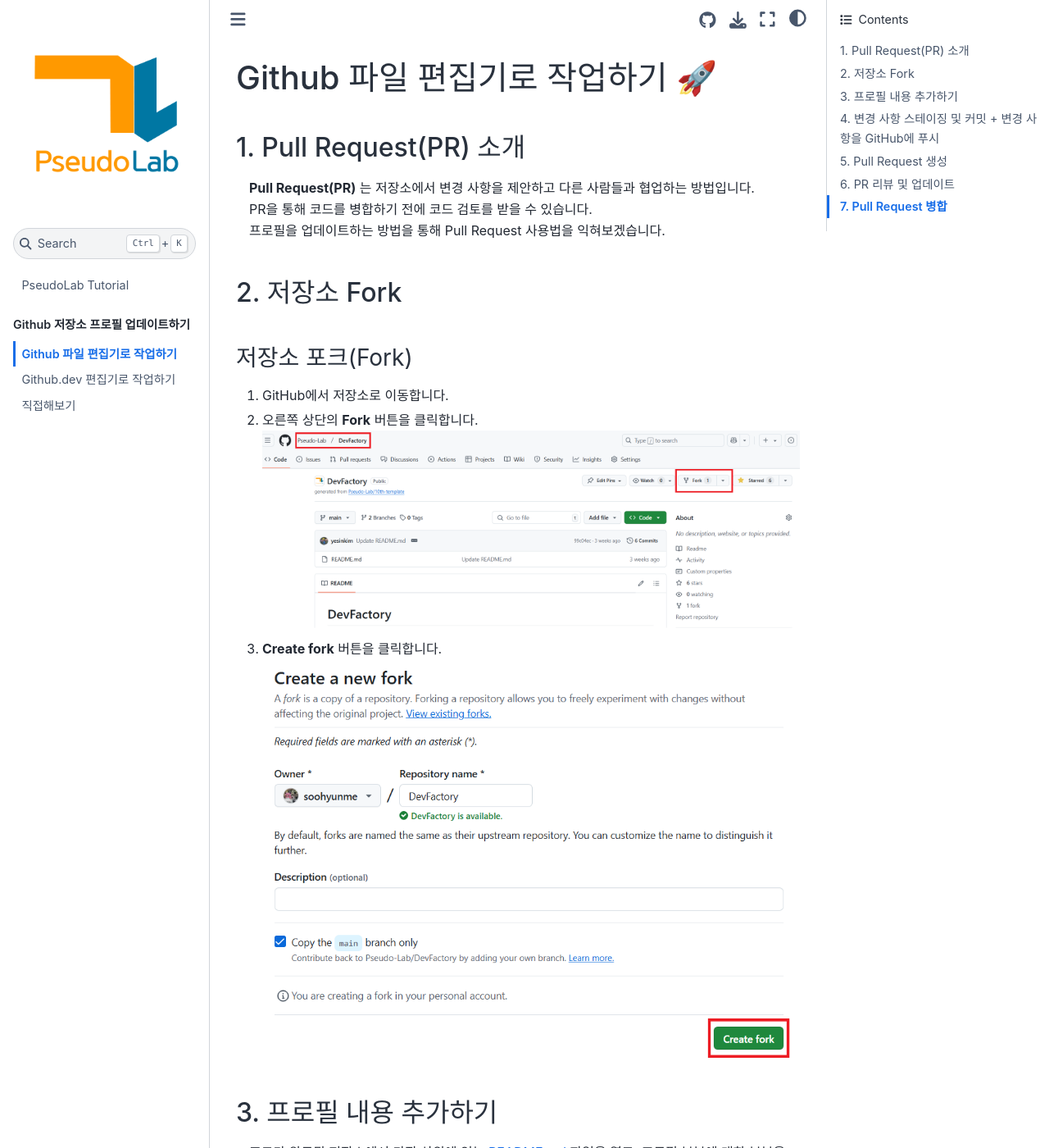
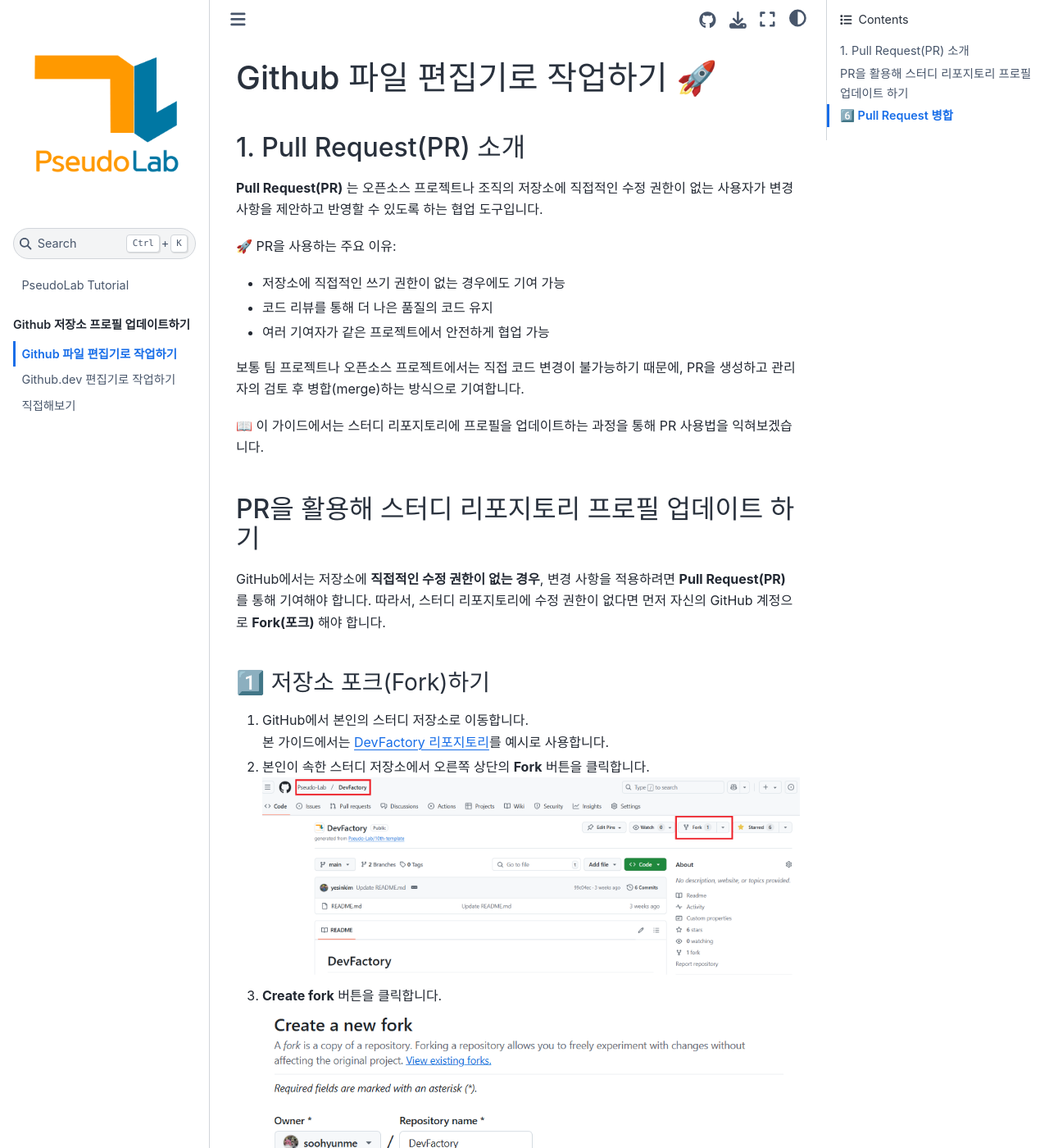
Before and after one commit to Pseudo-Lab/DevFactory, a Jupyter Book: the page built from book/docs/pull_request_guide.md, in a window 1280 px wide and 1400 px high. Shown: the whole window at 82% size. Built offline with Jupyter Book 1.0.4 settings and Sphinx 7.4.7 and the Sphinx Book theme 1.1.4, drawn with Linux system fonts in a browser that asks for light colours; some of the changed text lies outside the part shown.

Commit message:
docs: PR 가이드라인 가독성 개선

````diff
--- a/book/docs/pull_request_guide.md
+++ b/book/docs/pull_request_guide.md
@@ -1,13 +1,23 @@
 # Github 파일 편집기로 작업하기 🚀
 
 ## 1. Pull Request(PR) 소개
-&emsp;**Pull Request(PR)** 는 저장소에서 변경 사항을 제안하고 다른 사람들과 협업하는 방법입니다.
-<br>
-&emsp;PR을 통해 코드를 병합하기 전에 코드 검토를 받을 수 있습니다.
-<br>
-&emsp;프로필을 업데이트하는 방법을 통해 Pull Request 사용법을 익혀보겠습니다.
 
-## 2. 저장소 Fork
+**Pull Request(PR)** 는 오픈소스 프로젝트나 조직의 저장소에 직접적인 수정 권한이 없는 사용자가 변경 사항을 제안하고 반영할 수 있도록 하는 협업 도구입니다.
+
+🚀 PR을 사용하는 주요 이유:
+- 저장소에 직접적인 쓰기 권한이 없는 경우에도 기여 가능
+- 코드 리뷰를 통해 더 나은 품질의 코드 유지
+- 여러 기여자가 같은 프로젝트에서 안전하게 협업 가능
+
+보통 팀 프로젝트나 오픈소스 프로젝트에서는 직접 코드 변경이 불가능하기 때문에,
+PR을 생성하고 관리자의 검토 후 병합(merge)하는 방식으로 기여합니다.
+
+📖 이 가이드에서는 스터디 리포지토리에 프로필을 업데이트하는 과정을 통해 PR 사용법을 익혀보겠습니다.
+
+## PR을 활용해 스터디 리포지토리 프로필 업데이트 하기
+GitHub에서는 저장소에 **직접적인 수정 권한이 없는 경우**, 변경 사항을 적용하려면 **Pull Request(PR)** 를 통해 기여해야 합니다.
+따라서, 스터디 리포지토리에 수정 권한이 없다면 먼저 자신의 GitHub 계정으로 **Fork(포크)** 해야 합니다.
+
 <!--
 &emsp;Git을 설치하지 않은 경우 다음 내용을 참고해서 설치하시면 됩니다.
 <details>
@@ -32,51 +42,52 @@
 ```
 </details>
 -->
-### 저장소 포크(Fork)
-1. GitHub에서 저장소로 이동합니다.
+### 1️⃣ 저장소 포크(Fork)하기
 
-2. 오른쪽 상단의 **Fork** 버튼을 클릭합니다.
+1. GitHub에서 본인의 스터디 저장소로 이동합니다. <BR> 본 가이드에서는 [DevFactory 리포지토리](https://github.com/Pseudo-Lab/DevFactory)를 예시로 사용합니다.
+
+2. 본인이 속한 스터디 저장소에서 오른쪽 상단의 **Fork** 버튼을 클릭합니다.
 ![](../assets/imgs/git-tutorial/git-tutorial-step1.png)
 
 3. **Create fork** 버튼을 클릭합니다.
 ![](../assets/imgs/git-tutorial/git-tutorial-step2.png)
 
-## 3. 프로필 내용 추가하기
-&emsp;포크가 완료된 저장소에서 가장 상위에 있는 README.md 파일을 열고, 프로필 부분에 대한 부분을 찾습니다.
-<br>
-&emsp;(포크가 완료된 저장소는 본인 Github repository에 존재합니다.)
-- ![](../assets/imgs/git-tutorial/git-tutorial-step3.png)
+### 2️⃣ 프로필 내용 추가하기
+1. 포크한 저장소의 최상위 디렉터리에서 [README.md](https://github.com/Pseudo-Lab/DevFactory/blob/main/README.md) 파일을 열고, 프로필에 해당하는 영역을 찾습니다. <BR>
+📌 포크가 완료된 저장소는 본인 Github 저장소에 존재합니다.<BR>
+![](../assets/imgs/git-tutorial/git-tutorial-step3.png)
 
-&emsp;프로필 코드 한줄을 복사하고 본인 프로필에 맞게 내용을 수정하시면 됩니다.
-- ![](../assets/imgs/git-tutorial/git-tutorial-step4.png)
+2. 프로필 코드 한줄을 복사하여 본인 프로필에 맞게 내용을 수정하시면 됩니다.<BR>
+![](../assets/imgs/git-tutorial/git-tutorial-step4.png)
 
-&emsp;내용 변경 후 **Commit changes...** 버튼을 클릭합니다.
-- ![](../assets/imgs/git-tutorial/git-tutorial-step5.png)
+3. 내용 변경 후 **Commit changes...** 버튼을 클릭합니다.<BR>
+![](../assets/imgs/git-tutorial/git-tutorial-step5.png)
 
-### Badge 만들기
-&emsp;새로운 Badge(Icon)을 생성하려면 다음 사이트를 참고해서 추가하시면 됩니다. https://shields.io/
+4. **Badge 추가하기(Option)** <BR>
+추가적인 Badge(아이콘)를 생성하려면 [Shields.io](https://shields.io)를 참고하세요.<BR>
+이 사이트에서 다양한 스타일의 배지를 만들고, Markdown 형식으로 쉽게 적용할 수 있습니다.
 
-## 4. 변경 사항 스테이징 및 커밋 + 변경 사항을 GitHub에 푸시
-&emsp;다음처럼 commit 메시지와 description을 작성하고, **Commit changes** 버튼 클릭
-- ![](../assets/imgs/git-tutorial/git-tutorial-step6.png)
+### 3️⃣ 변경 사항 스테이징 및 커밋 + 변경 사항을 GitHub에 푸시하기
+1. 아래와 같이 commit 메시지와 설명을 작성하고, **Commit changes** 버튼을 클릭합니다.<BR>
+![](../assets/imgs/git-tutorial/git-tutorial-step6.png)
 
-&emsp;커밋 및 Push가 완료되면, Fork한 저장소에서 다음과 같이 내용이 업데이트 됩니다.
-- ![](../assets/imgs/git-tutorial/git-tutorial-step7.png)
+2. 커밋 및 Push가 완료되면, Fork한 저장소에서 다음과 같이 내용이 업데이트 됩니다.<BR>
+![](../assets/imgs/git-tutorial/git-tutorial-step7.png)
 
-## 5. Pull Request 생성
-&emsp;현재 공용으로 사용하는 저장소에는 수정 사항이 반영되지 않았으므로 PR을 생성해야 합니다.
-1. 같은 화면에서 다음과 같이 **Contribute** 버튼 클릭 -> **Open pull request** 버튼 클릭
+### 4️⃣ Pull Request 생성
+1. 현재 변경 사항은 **포크한 저장소**에만 반영된 상태이므로, 원본 저장소에 적용하려면 PR을 생성해야 합니다.
+2. **포크한 저장소**에서 **Contribute** 버튼을 클릭한 후, **Open pull request** 버튼 클릭을 선택하여 PR을 생성합니다.<BR>
 ![](../assets/imgs/git-tutorial/git-tutorial-step8.png)
 
-2. 내용을 모두 작성한 뒤 **Create pull request** 버튼을 클릭합니다.
+3. 변경사항에 대한 내용을 간략히 작성한 뒤 **Create pull request** 버튼을 클릭합니다.
 ![](../assets/imgs/git-tutorial/git-tutorial-step9.png)
 
-## 6. PR 리뷰 및 업데이트
-&emsp;다음과 같이 PR이 생성되면, 팀원들이 변경된 코드를 검토한 뒤 문제가 없을시 승인합니다.
-- ![](../assets/imgs/git-tutorial/git-tutorial-step10.png)
+### 5️⃣ PR 리뷰 및 업데이트
+PR이 생성되면 팀원들이 변경된 내용을 검토하고, 문제가 없으면 승인합니다. <BR>
+![](../assets/imgs/git-tutorial/git-tutorial-step10.png)
 
-## 7. Pull Request 병합
-&emsp;PR이 승인되면 다음 단계로 병합할 수 있습니다.
+## 6️⃣ Pull Request 병합
+PR이 승인되면 다음 단계로 병합할 수 있습니다.
 1. GitHub에서 **Merge Pull Request** 버튼 클릭.
 2. 더 이상 필요하지 않은 경우 브랜치를 삭제합니다.
 
````
